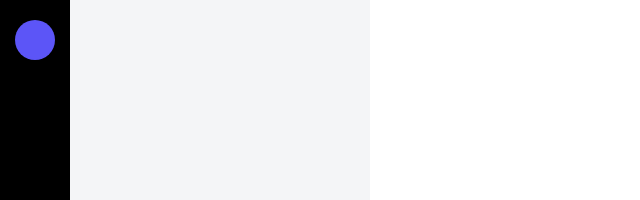
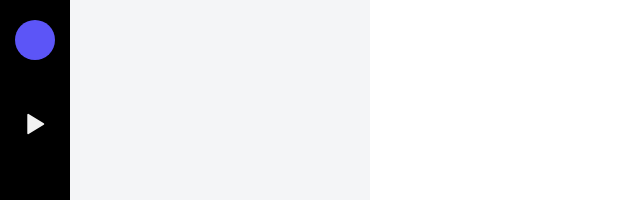
Before and after one commit to f0lg0/tsmt, a Vue app in the folder tsmt/: page /draw in a window 1280 px wide. Shown: the top 200 px of the page, without its empty margins (0-640 px from the left). Built offline with nearby package versions, Linux system fonts and the light colour scheme.

Commit message:
new: started working on processing the code

```diff
--- a/tsmt/src/App.vue
+++ b/tsmt/src/App.vue
@@ -44,7 +44,7 @@ export default {
     --main-color: #343434;
     --secondary-color: #2d2d2d;
     --main-font-color: #929292;
-    --secondary-font-color: #fff;
+    --secondary-font-color: #f2f2f2;
     --error-red: #e60000;
     --main-accent: #5c55f7;
 }
--- a/tsmt/src/components/Editor.vue
+++ b/tsmt/src/components/Editor.vue
@@ -10,16 +10,23 @@
 </template>
 
 <script>
+import EventBus from "../utils/EventBus";
+
 export default {
     data() {
         return {
             payload: "",
         };
     },
+
+    created() {
+        EventBus.$on("render", () => {
+            this.render(this.payload);
+        });
+    },
     methods: {
         processKey(event) {
             const el = event.target;
-            console.log(event.key);
             if (event.key === "Tab") {
                 event.preventDefault();
 
@@ -40,6 +47,10 @@ export default {
                     el.selectionStart = el.selectionEnd = el.selectionStart - 1;
                 }, 50);
             }
+        },
+
+        render(payload) {
+            console.log(payload.split(" "));
         },
     },
 };
@@ -68,7 +79,7 @@ export default {
     background-color: var(--secondary-color);
     border: none;
 
-    color: var(--main-font-color);
+    color: var(--secondary-font-color);
     padding: 10px;
 }
 
--- a/tsmt/src/components/MainNav.vue
+++ b/tsmt/src/components/MainNav.vue
@@ -4,6 +4,25 @@
             <router-link to="/">
                 <div id="logo"></div>
             </router-link>
+
+            <div id="render">
+                <svg
+                    @click="emitRender()"
+                    xmlns="http://www.w3.org/2000/svg"
+                    class="icon icon-tabler icon-tabler-player-play"
+                    width="28"
+                    height="28"
+                    viewBox="0 0 24 24"
+                    stroke-width="1.5"
+                    stroke="#f2f2f2"
+                    fill="none"
+                    stroke-linecap="round"
+                    stroke-linejoin="round"
+                >
+                    <path stroke="none" d="M0 0h24v24H0z" fill="none" />
+                    <path d="M7 4v16l13 -8z" />
+                </svg>
+            </div>
 
             <div id="toggler" @click="toggleTheme()">
                 <svg
@@ -14,7 +33,7 @@
                     height="24"
                     viewBox="0 0 24 24"
                     stroke-width="1.5"
-                    stroke="#000000"
+                    stroke="#f2f2f2"
                     fill="none"
                     stroke-linecap="round"
                     stroke-linejoin="round"
@@ -33,7 +52,7 @@
                     height="24"
                     viewBox="0 0 24 24"
                     stroke-width="1.5"
-                    stroke="#000000"
+                    stroke="#f2f2f2"
                     fill="none"
                     stroke-linecap="round"
                     stroke-linejoin="round"
@@ -51,6 +70,7 @@
 
 <script>
 import SharedMethods from "../utils/shared";
+import EventBus from "../utils/EventBus";
 
 export default {
     data() {
@@ -63,6 +83,10 @@ export default {
         toggleTheme() {
             SharedMethods.toggleTheme();
             this.darkTheme = !this.darkTheme;
+        },
+
+        emitRender() {
+            EventBus.broadcastRender();
         },
     },
 };
@@ -101,7 +125,22 @@ export default {
     margin: auto;
 }
 
-#toggler svg {
-    stroke: #f2f2f2;
+#render {
+    width: 30px;
+    height: 28px;
+
+    margin: auto;
+    margin-top: 50px;
+
+    cursor: pointer;
+}
+
+#render svg {
+    fill: #f2f2f2;
+    transition: 0.5s;
+}
+
+#render svg:hover {
+    fill: transparent;
 }
 </style>
--- /dev/null
+++ b/tsmt/src/utils/EventBus.js
@@ -0,0 +1,11 @@
+import Vue from "vue";
+
+const EventBus = new Vue({
+    methods: {
+        broadcastRender() {
+            this.$emit("render");
+        },
+    },
+});
+
+export default EventBus;
```
